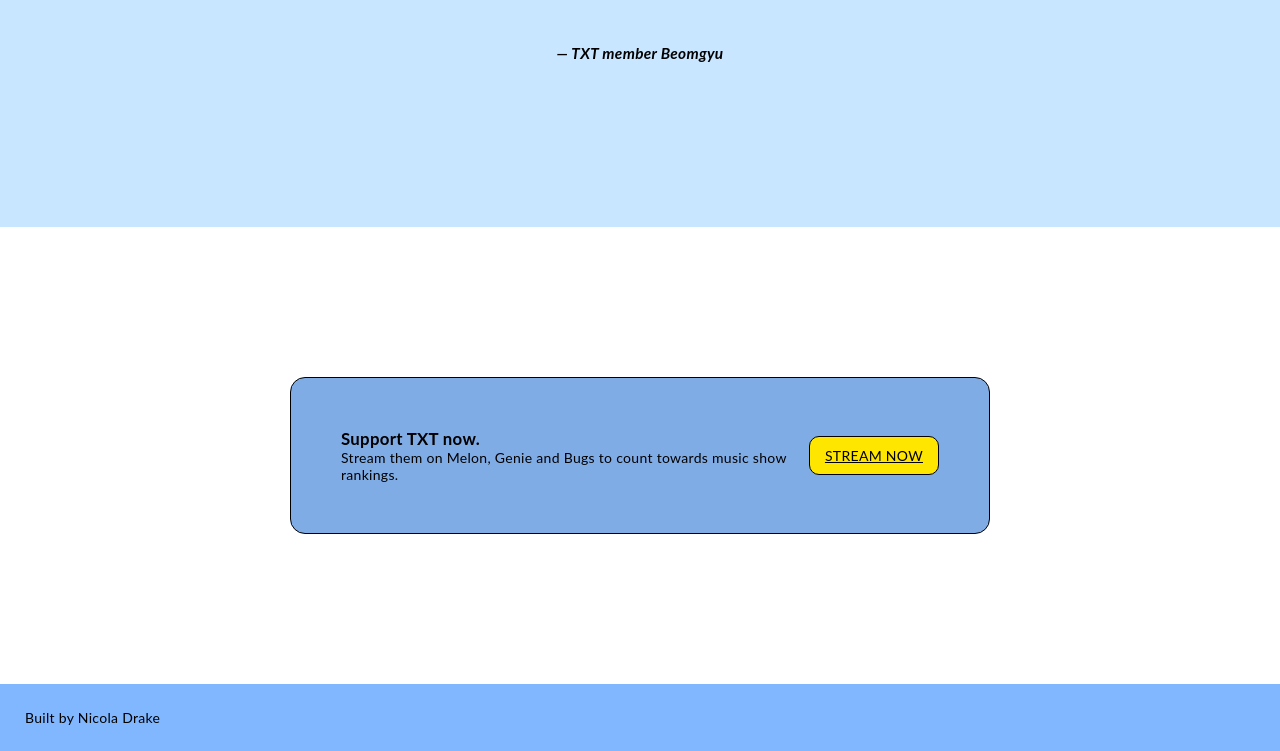
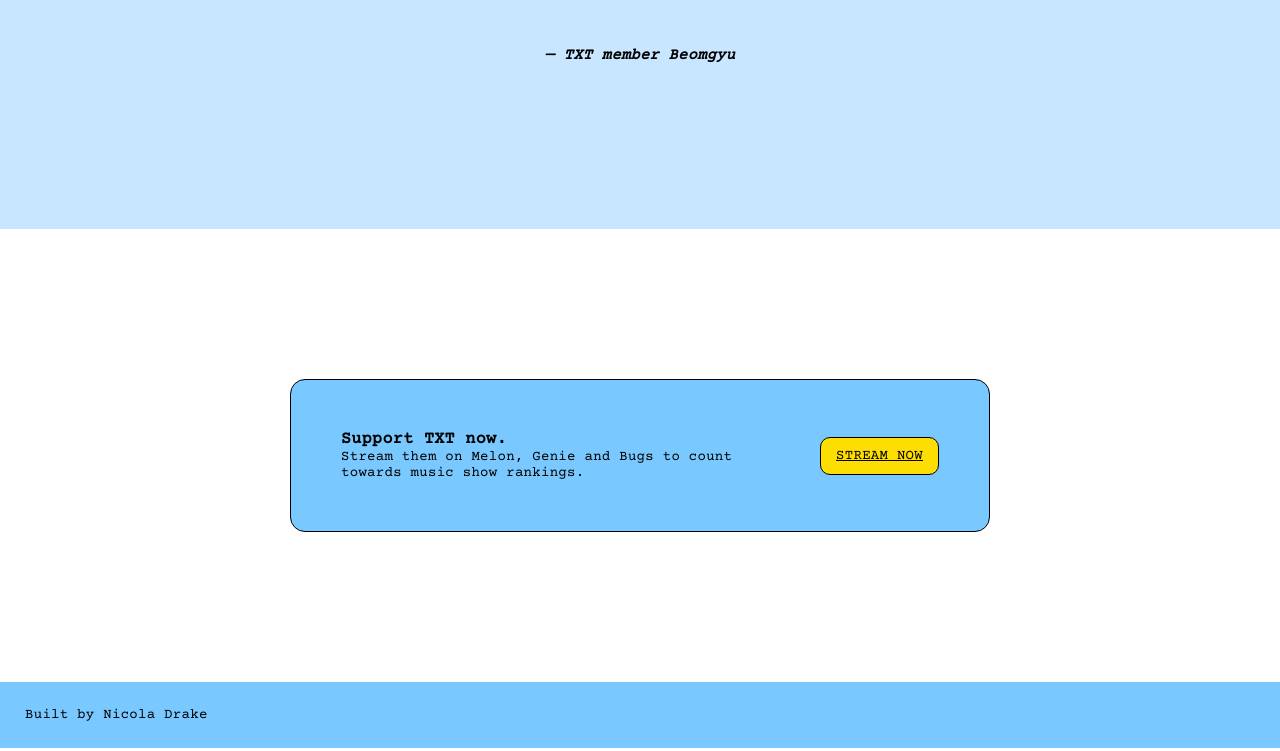
Before and after one commit to nicoladrake/txt-landing-page-project, a plain HTML site: page index.html in a window 1280 px wide. Shown: the part 1482-2233 px from the top of the page. Drawn offline with nearby package versions, Linux system fonts and the light colour scheme.

Commit message:
Change fonts and colors once again

```diff
--- a/index.html
+++ b/index.html
@@ -5,6 +5,9 @@
   <meta http-equiv="X-UA-Compatible" content="IE=edge">
   <meta name="viewport" content="width=device-width, initial-scale=1.0">
   <title>TOMORROW X TOGETHER</title>
+  <link rel="preconnect" href="https://fonts.googleapis.com">
+<link rel="preconnect" href="https://fonts.gstatic.com" crossorigin>
+<link href="https://fonts.googleapis.com/css2?family=Courier+Prime&display=swap" rel="stylesheet">
   <link rel="stylesheet" href="style.css">
 </head>
 <body>
--- a/style.css
+++ b/style.css
@@ -8,7 +8,7 @@
 
 
 body, button {
-  font-family: Lato, Arial, sans-serif;
+  font-family: 'Courier Prime', monospace;
   letter-spacing:0.3px;
   font-size:14px;
   padding:0;
@@ -16,7 +16,7 @@
 }
 
 .header, button {
-  background-color: #ffe600;
+  background-color: #FEDD00;
 }
 
 button {
@@ -59,7 +59,7 @@
 }
 
 .container1,.footer,li a:hover {
-  background-color: #80b7ff;
+  background-color: #79C8FF;
 }
 
 .container3 {
@@ -92,7 +92,7 @@
 }
 
 .title:hover {
-  color:#80ace6;
+  color:#79C8FF;
 }
 
 button a{
@@ -100,7 +100,7 @@
 }
 
 button a:hover{
-  color:#80ace6;
+  color:#79C8FF;
 }
 
 .title {
@@ -167,7 +167,7 @@
   align-items: center;
   flex-wrap: wrap;
   gap:20px;
-  background-color: #80ace6;
+  background-color: #79C8FF;
   border:1px solid black;
   border-radius: 15px;
   padding:50px;
```
